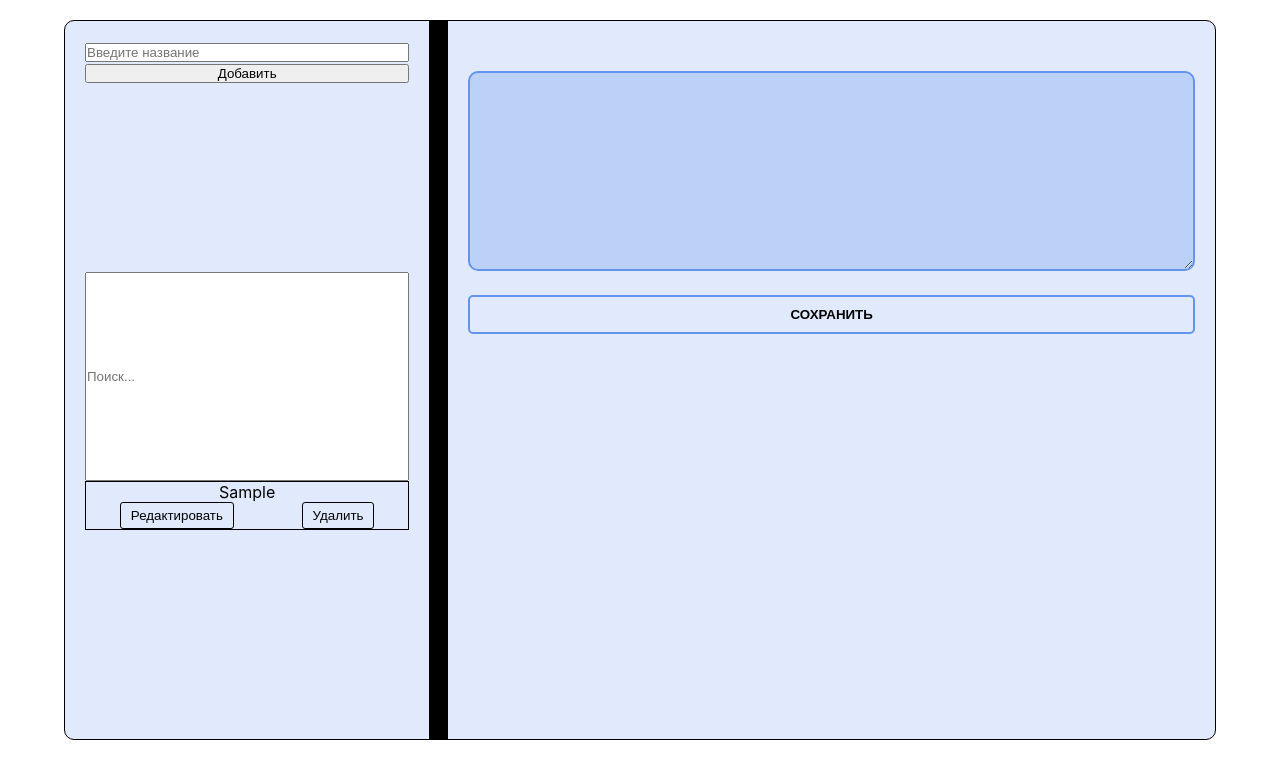
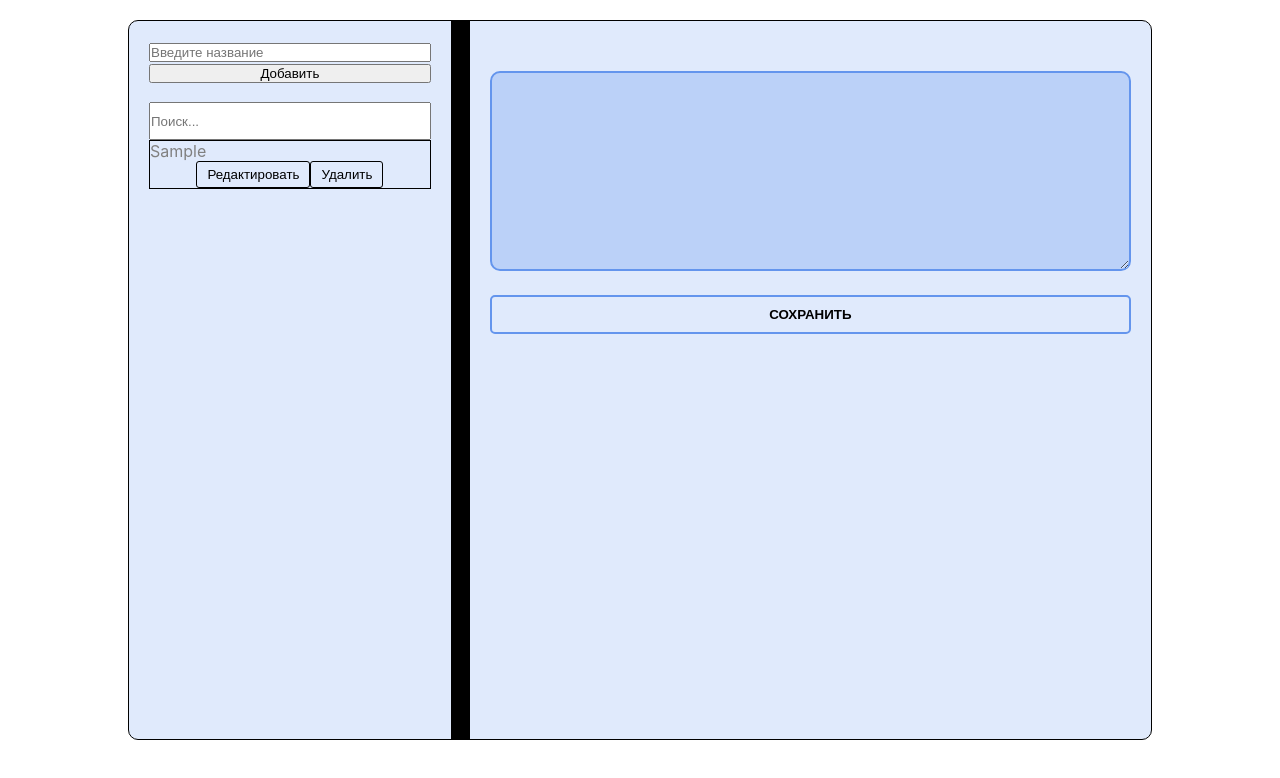
Before and after one commit to NSLyuma/infotecs-react, a React (Create React App) app: page / in a window 1280 px wide. Both pictures are taken after typing "Sample" into the empty fields and a click on the button "Добавить". Shown: the top 778 px of the page. Built offline with nearby package versions, Linux system fonts and the light colour scheme.

Commit message:
All functional completed

```diff
--- a/src/components/TodoApp/TodoApp.jsx
+++ b/src/components/TodoApp/TodoApp.jsx
@@ -16,11 +16,13 @@ export const TodoApp = () => {
   const [taskValue, setTaskValue] = useState("");
   const [taskId, setTaskId] = useState("");
 
-  //инициализация класса для блока
-  //выбрала этот способ, чтобы динамически добавить и убрать стили в нужном элементе
-  const [blockClass, setBlockClass] = useState(styles.block1);
+  //инициализация вводимого значения в поиске
+  const [searchValue, setSearchValue] = useState("");
 
-  const [searchValue, setSearchValue] = useState("");
+  //инициализация счётчика и подсказок
+  const [count, setCount] = useState(1);
+  const [taskStatus, setTaskStatus] = useState("Ожидает");
+  const [taskColor, setTaskColor] = useState("grey");
 
   //сохранение задач в localStorage
   localStorage.setItem("todoList", JSON.stringify(todoList));
@@ -37,6 +39,8 @@ export const TodoApp = () => {
         {
           id: Math.random().toString(36).substring(2, 9),
           task: userInput.trim(),
+          status: "Ожидает",
+          color: "grey",
         },
       ]);
       setUserInput("");
@@ -76,22 +80,23 @@ export const TodoApp = () => {
     const blockResize = document.getElementById("blockResize"); //элемент, который меняет ширину списка
     const block1 = document.getElementById("block1"); //элемент 1, у которого меняется ширина
     const block2 = document.getElementById("block2"); //элемент 2, у которого меняется ширина
+    const main = document.getElementById("main");
 
     //расположение blockResize поверх всех элементов и присваивание ему высоты block1 + 1 (т. к. родительский элемент больше на 1px)
     blockResize.style.position = "absolute";
     blockResize.style.zIndex = "100";
     blockResize.style.height = block1.offsetHeight + 1 + "px";
 
-    //убираю выделение мышью
-    setBlockClass(blockClass + " " + styles.removeSelect);
+    //расстояние от блока-родителя до края окна браузера
+    const space = main.getBoundingClientRect().x;
 
     //функция передвижения blockResize на пользовательские координаты
     const moveAt = (pageX) => {
       blockResize.style.left = pageX - blockResize.offsetWidth / 2 + "px";
       //добавление стилей для блоков вокруг blockResize, чтобы они не схлопывались за ним
-      block1.style.width = pageX - 42 - blockResize.offsetWidth / 2 + "px";
+      block1.style.width = pageX - space - blockResize.offsetWidth / 2 + "px";
       block2.style.width =
-        window.innerWidth - pageX - 42 - blockResize.offsetWidth / 2 + "px";
+        window.innerWidth - pageX - space - blockResize.offsetWidth / 2 + "px";
     };
 
     //необходимо для того, чтобы blockResize сразу оказался под мышью
@@ -103,12 +108,12 @@ export const TodoApp = () => {
       moveAt(event.pageX);
 
       block1.style.width =
-        event.pageX - 42 - blockResize.offsetWidth / 2 + "px";
+        event.pageX - space - blockResize.offsetWidth / 2 + "px";
 
       block2.style.width =
         window.innerWidth -
         event.pageX -
-        42 -
+        space -
         blockResize.offsetWidth / 2 +
         "px";
 
@@ -124,16 +129,40 @@ export const TodoApp = () => {
     blockResize.onmouseup = () => {
       document.removeEventListener("mousemove", onMouseMove);
       blockResize.onmouseup = null;
-      setBlockClass(styles.block1);
     };
+  };
+
+  //функция цветовой индикации состояния задач
+  const changeIndication = (status) => {
+    if (status === "Ожидает") {
+      setTaskStatus("В процессе");
+      setTaskColor("blue");
+    } else if (status === "В процессе") {
+      setTaskStatus("Выполнена");
+      setTaskColor("green");
+    } else {
+      setTaskStatus("Ожидает");
+      setTaskColor("grey");
+    }
+  };
+
+  const updateTaskStatus = (id) => {
+    let newStatusTask = [...todoList].map((item) => {
+      if (item.id === id) {
+        item.status = taskStatus;
+        item.color = taskColor;
+      }
+      return item;
+    });
+    setTodoList(newStatusTask);
   };
 
   const filteredTasks = todoList.filter((item) =>
     item.task.toLowerCase().includes(searchValue.toLowerCase())
   );
   return (
-    <div className={styles.main}>
-      <div id="block1" className={blockClass}>
+    <div id="main" className={styles.main}>
+      <div id="block1" className={styles.block1}>
         <div className={styles.taskListBox}>
           {/* форма для добавления новой задачи */}
           <AddForm
@@ -148,7 +177,6 @@ export const TodoApp = () => {
           <input
             placeholder="Поиск..."
             onChange={(e) => setSearchValue(e.target.value)}
-            // value={searchValue}
           />
 
           {/* список задач */}
@@ -156,6 +184,8 @@ export const TodoApp = () => {
             todoList={filteredTasks}
             editTask={editTask}
             deleteTask={deleteTask}
+            changeIndication={changeIndication}
+            updateTaskStatus={updateTaskStatus}
           />
         </div>
 
--- a/src/components/TodoApp/TodoApp.module.css
+++ b/src/components/TodoApp/TodoApp.module.css
@@ -2,7 +2,7 @@
   display: grid;
   grid-template-columns: 1fr 2fr;
   margin: 20px auto;
-  width: 90%;
+  width: 80%;
   height: 90vh;
   border: 1px solid black;
   border-radius: 10px;
@@ -12,9 +12,6 @@
 .block1 {
   display: flex;
   justify-content: space-between;
-}
-
-.removeSelect {
   user-select: none;
   -webkit-user-select: none;
   -moz-user-select: none;
--- a/src/components/TodoList/TodoList.jsx
+++ b/src/components/TodoList/TodoList.jsx
@@ -1,22 +1,30 @@
 import { TodoListItem } from "../../components";
 import styles from "./TodoList.module.css";
 
-export const TodoList = ({ todoList, editTask, deleteTask }) => {
+export const TodoList = ({
+  todoList,
+  editTask,
+  deleteTask,
+  changeIndication,
+  updateTaskStatus,
+}) => {
   return (
-    // <div style={{ "overflow-y": "visible" }}>
     <ol className={styles.taskList}>
-      {todoList.map(({ id, task }) => {
+      {todoList.map(({ id, task, status, color }) => {
         return (
           <TodoListItem
             key={id}
             task={task}
             id={id}
+            status={status}
+            color={color}
             editTask={editTask}
             deleteTask={deleteTask}
+            changeIndication={changeIndication}
+            updateTaskStatus={updateTaskStatus}
           />
         );
       })}
     </ol>
-    // </div>
   );
 };
--- a/src/components/TodoList/TodoList.module.css
+++ b/src/components/TodoList/TodoList.module.css
@@ -1,5 +1,4 @@
 .taskList {
-  display: flex;
-  flex-direction: column;
-  align-items: center;
+  height: 70vh;
+  overflow-y: auto;
 }
--- a/src/components/TodoListItem/TodoListItem.jsx
+++ b/src/components/TodoListItem/TodoListItem.jsx
@@ -1,40 +1,30 @@
-import { useState } from "react";
 import styles from "./TodoListItem.module.css";
 
-export const TodoListItem = ({ task, id, editTask, deleteTask }) => {
-  //инициализация счётчика и подсказок
-  const [count, setCount] = useState(1);
-  // const [] = useState(["Ожидает", "В процессе", "Выполнена"])
-  // const [tooltipText, setTooltipText] = useState(JSON.parse(localStorage.getItem("status")) || "Ожидает");
-  const [tooltipText, setTooltipText] = useState("Ожидает");
-
-  // localStorage.setItem("status", JSON.stringify(todoList));
-
-  //функция цветовой индикации состояния задач
-  const changeIndication = () => {
-    const item = document.getElementById(id);
-
-    if (count === 1) {
-      item.style.color = "blue";
-      setTooltipText("В процессе");
-      setCount(2);
-    } else if (count === 2) {
-      item.style.color = "green";
-      setTooltipText("Выполнена");
-      setCount(3);
-    } else {
-      item.style.color = "black";
-      setTooltipText("Ожидает");
-      setCount(1);
-    }
-  };
+export const TodoListItem = ({
+  task,
+  id,
+  status,
+  color,
+  editTask,
+  deleteTask,
+  changeIndication,
+  updateTaskStatus,
+}) => {
   return (
     <li className={styles.taskLi}>
       <div className={styles.taskBox}>
-        <div id={id} className={styles.taskItem} onClick={changeIndication}>
+        <div
+          id={id}
+          style={{ color: `${color}` }}
+          className={styles.taskItem}
+          onMouseDown={() => changeIndication(status)}
+          onMouseUp={() => updateTaskStatus(id)}
+        >
           {task}
-          <div className={styles.tooltip}>{tooltipText}</div>
+          <div className={styles.tooltip}>{status}</div>
         </div>
+
+        <div>
           <button
             className={styles.taskButton}
             onClick={() => editTask(id, task)}
@@ -45,6 +35,7 @@ export const TodoListItem = ({ task, id, editTask, deleteTask }) => {
             Удалить
           </button>
         </div>
+      </div>
     </li>
   );
 };
--- a/src/components/TodoListItem/TodoListItem.module.css
+++ b/src/components/TodoListItem/TodoListItem.module.css
@@ -1,13 +1,13 @@
 .taskLi {
   border: 1px solid black;
+  position: relative;
 }
 
 .taskBox {
   display: flex;
-  justify-content: space-around;
+  /* justify-content: space-around; */
   flex-wrap: wrap;
   text-align: center;
-  position: relative;
 }
 
 .taskItem {
@@ -15,13 +15,15 @@
   text-overflow: ellipsis;
   overflow: hidden;
   cursor: default;
+  color: grey;
+  text-align: start;
 }
 
 .tooltip {
   display: block;
   visibility: hidden;
-  background-color: #b7b7b7;
-  color: #767676;
+  background-color: #cfcfcf;
+  color: #575757;
   font-size: 10px;
   width: auto;
   text-align: center;
@@ -29,8 +31,8 @@
   padding: 5px;
   position: absolute;
   z-index: 101;
-  bottom: 10%;
-  right: 40%;
+  top: 0%;
+  right: 0%;
   opacity: 0;
   transition: opacity 0.3s;
 }
```
Lines whose indentation alone changed are shown as unchanged.
